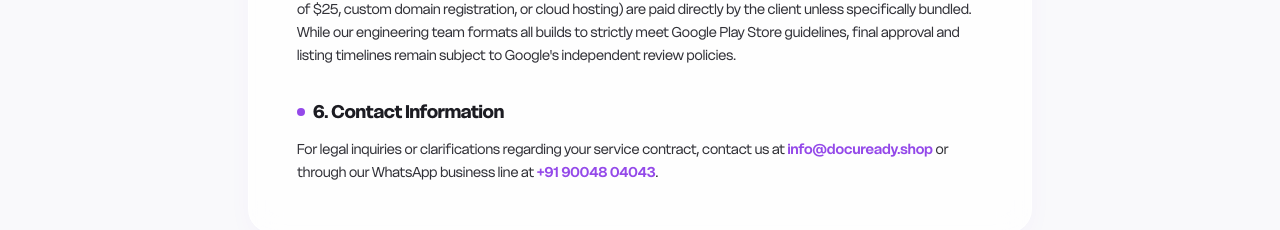
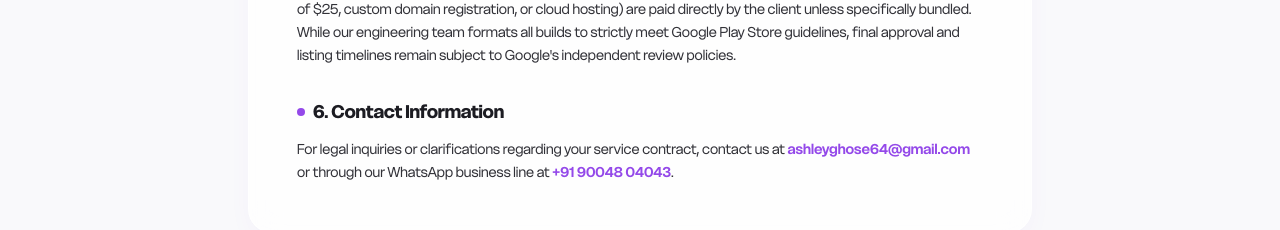
Before and after one commit to docuready-dev/docuready-shop, a React (Vite) app: page /terms in a window 1280 px wide. Shown: the part 1176-1406 px from the top of the page. Built offline with nearby package versions, Linux system fonts and the light colour scheme.

Commit message:
Update TermsPage.tsx

```diff
--- a/src/pages/TermsPage.tsx
+++ b/src/pages/TermsPage.tsx
@@ -69,7 +69,7 @@ export default function TermsPage() {
                 <span className="w-2 h-2 rounded-full bg-primary" /> 6. Contact Information
               </h2>
               <p>
-                For legal inquiries or clarifications regarding your service contract, contact us at <a href="mailto:ashleyghose64@gmail.com" className="text-primary font-semibold hover:underline">info@docuready.shop</a> or through our WhatsApp business line at <a href="https://wa.me/919004804043" className="text-primary font-semibold hover:underline">+91 90048 04043</a>.
+                For legal inquiries or clarifications regarding your service contract, contact us at <a href="mailto:ashleyghose64@gmail.com" className="text-primary font-semibold hover:underline">ashleyghose64@gmail.com</a> or through our WhatsApp business line at <a href="https://wa.me/919004804043" className="text-primary font-semibold hover:underline">+91 90048 04043</a>.
               </p>
             </section>
           </div>
```
